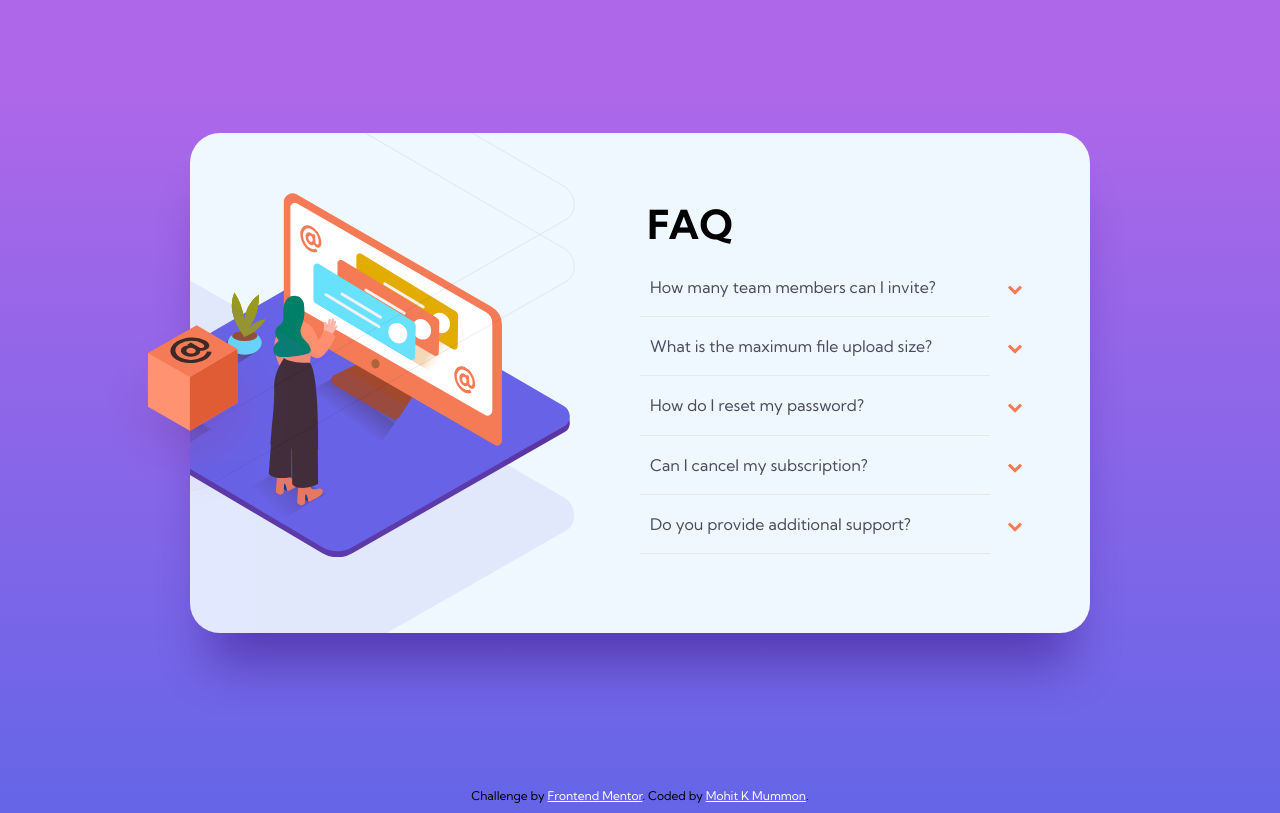
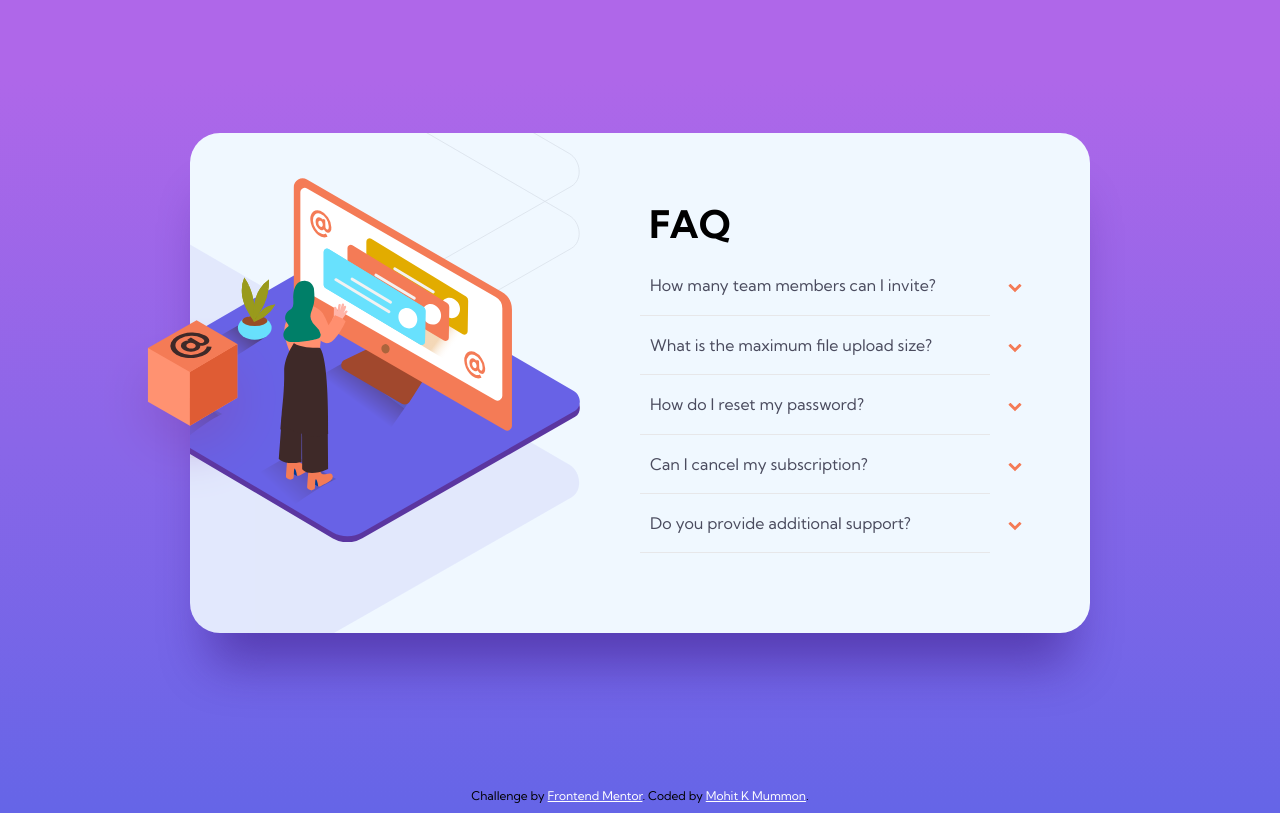
Before and after one commit to Mohit-k-Mummon/Accordian-FAQ-Card, a website built with Parcel: page index.html in a window 1280 px wide. Shown: the part 47-860 px from the top of the page. Built offline with nearby package versions, Linux system fonts and the light colour scheme.

Commit message:
chng to pos relative for img position.

```diff
--- a/css/styles.css
+++ b/css/styles.css
@@ -4,7 +4,6 @@
     box-sizing: border-box;
     margin: 0;
     padding: 0;
-    transition: ease all 0.3s;
 }
 
 html {
@@ -84,20 +83,24 @@ body {
     flex-direction: column;
     align-items: center;
     position: relative;
-    transform: translate(0, -13rem);
 }
 
 .faq__woman-image{
     max-width: 400px;
     width: 100%;
+    position: relative;
+    bottom: 13rem;
+    transform: scale(0.9);
     z-index: 5;
 }
 
 .faq__shadow-image {
     max-width: 400px;
     width: 100%;
+    position: relative;
+    bottom: 22rem;
+    transform: scale(1.1);
     z-index: 1;
-    transform: translate(0, -8rem) scale(1.25);
 }
 
 .faq__box-illustration {
@@ -110,29 +113,36 @@ body {
         height: 50rem;
     }
     .faq__woman-image {
-        transform: translate(-11rem, 22rem) scale(1.2);
+        position: relative;
+        top: 7.5rem;
+        right: 10rem;
+        transform: scale(1.2);
     }
     .faq__shadow-image {
         transform: scale(2);
-        position: absolute;
-        top: 15rem;
-        left: -21.5rem;
+        position: relative;
+        right: 26rem;
+        bottom: 32rem;
     }
 
     .faq__box-illustration {
         position: absolute;
         display: block;
-        top: 38%;
+        top: 37%;
         left: -9.3rem;
     }
 }
 
 @media screen and (max-width: 340px) {
     .faq__woman-image {
-        transform: translate(0, 2rem);
+        position: relative;
+        bottom: 11.7rem;
+        transform: scale(0.8);
     }
     .faq__shadow-image {
-        transform: translate(0, -6rem) scale(1.1);
+        position: relative;
+        bottom: 21rem;
+        transform: scale(0.9);
     }
 }
 
@@ -142,8 +152,8 @@ body {
 /* Main Heading */
 
 .faq__main-heading {
-    margin-bottom: 2rem;
-    font-size: 4rem;
+    margin-bottom: 3rem;
+    font-size: 3.8rem;
     font-weight: 700;
 }
 
@@ -166,7 +176,7 @@ body {
     display: flex;
     flex-direction: column;
     align-items: center;
-    padding: 2rem 2rem 4rem 2rem;
+    padding: 0 2rem 4rem 2rem;
 }
 
 @media screen and (min-width: 1110px) {
@@ -198,7 +208,7 @@ body {
     position: absolute;
     right: 20px;
     transition: 0.3s;
-    transform: scale(1.5);
+    transform: scale(1.4);
 }
 
 .faq__main-container .content-container .answer {
@@ -218,7 +228,7 @@ body {
 }
 
 .answer {
-    font-size: 1.2rem;
+    font-size: 1.4rem;
     color: hsl(240, 6%, 50%);
 }
 
@@ -229,13 +239,22 @@ body {
 }
 
 .faq__main-container .content-container.active .question::after {
-    transform: rotate(180deg) scale(1.6);
+    transform: rotate(180deg) scale(1.3);
 }
 
 
 
 
+/* For transitions when resizing the page */
 
+div, section, picture, img, ul, li, source, h2 {
+    transition: ease-out 0.3s ;
+}
+
+
+
+
+/* Attributions */
 .attribution {
     position: absolute;
     font-size: 1.2rem;
```
